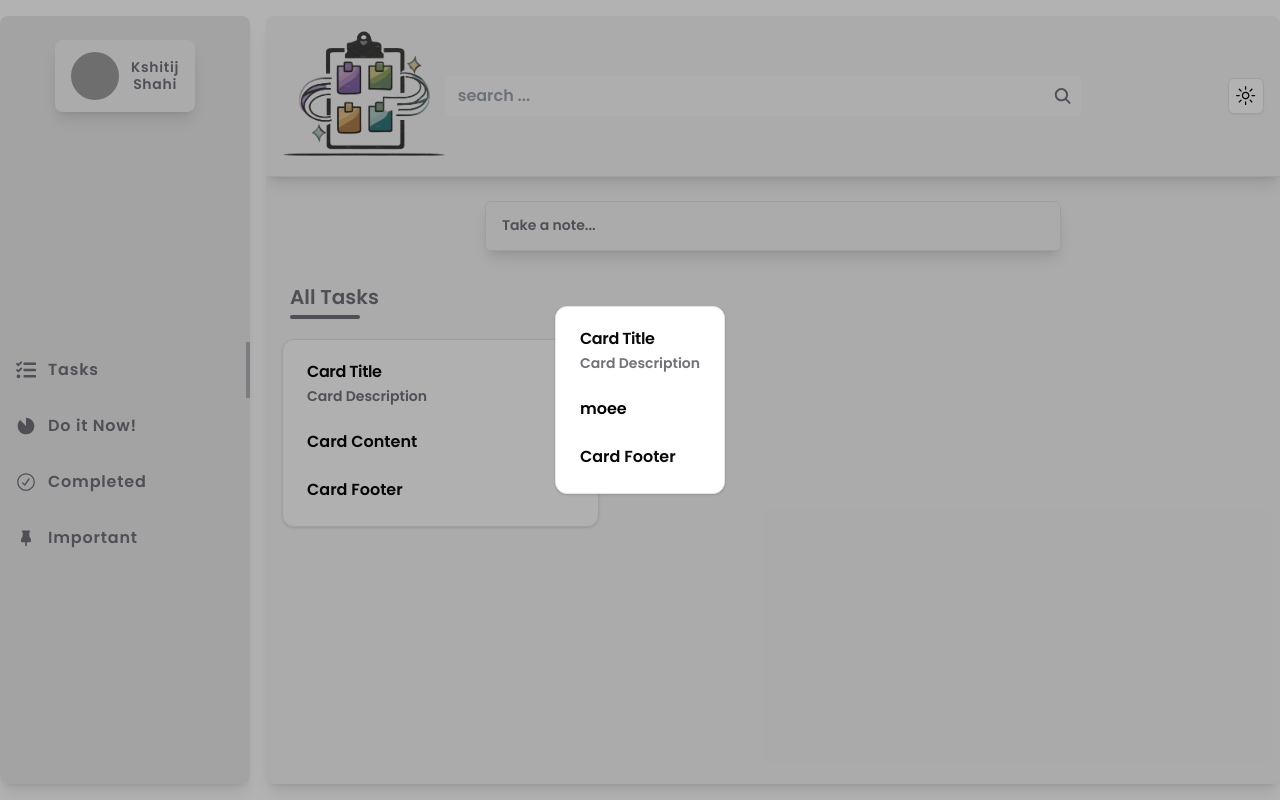
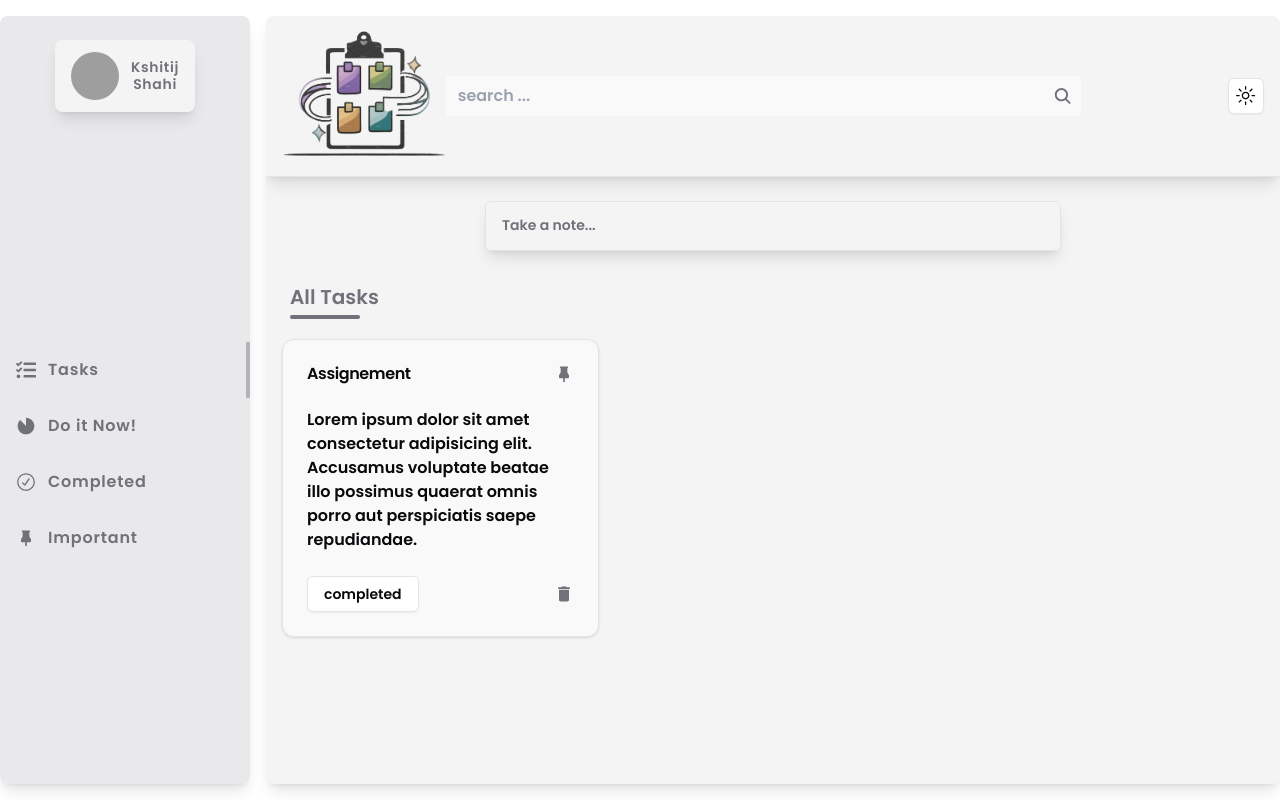
Before and after one commit to Moee5055/Task-Manager, a Next.js app: page /tasks in a window 1280 px wide. Built offline with nearby package versions, Linux system fonts and the light colour scheme; grey boxes are pictures that could not be loaded.

Commit message:
up to single display card

```diff
--- a/src/app/_components/DateRangePicker.tsx
+++ b/src/app/_components/DateRangePicker.tsx
@@ -74,7 +74,7 @@ export function DatePickerWithRange({
                 format(date.from, "LLL dd, y")
               )
             ) : (
-              <span className="text-sm sm:text-md 2xl:text-lg text-muted-foreground">
+              <span className="text-sm sm:text-md text-muted-foreground">
                 Pick a date
               </span>
             )}
--- a/src/app/_components/task/CreateTask.tsx
+++ b/src/app/_components/task/CreateTask.tsx
@@ -35,10 +35,14 @@ export function MyForm() {
       },
       important: false,
       completed: false,
+      file: null,
     },
   });
 
+  const fileRef = form.register("file");
+
   const onSubmit = (data: FormData) => {
+    localStorage.setItem("data", JSON.stringify(data));
     console.log(data);
   };
 
@@ -56,7 +60,7 @@ export function MyForm() {
                 <Input
                   placeholder="Title"
                   {...field}
-                  className="text-sm sm:text-md 2xl:text-lg"
+                  className="text-sm sm:text-md"
                 />
               </FormControl>
               <FormMessage />
@@ -72,7 +76,22 @@ export function MyForm() {
                 <Textarea
                   placeholder="Take a note..."
                   {...field}
-                  className="h-20 sm:h-40 2xl:h-50 text-sm sm:text-md 2xl:text-lg overflow-hidden"
+                  className="h-20 sm:h-40 2xl:h-50 text-sm sm:text-md overflow-hidden"
+                />
+              </FormControl>
+            </FormItem>
+          )}
+        />
+        <FormField
+          control={form.control}
+          name="file"
+          render={() => (
+            <FormItem>
+              <FormControl>
+                <Input
+                  type="file"
+                  {...fileRef}
+                  className="text-muted-foreground"
                 />
               </FormControl>
               <FormMessage />
@@ -104,7 +123,7 @@ export function MyForm() {
                   onCheckedChange={field.onChange}
                 />
               </FormControl>
-              <FormLabel className="text-sm sm:text-md 2xl:text-lg text-muted-foreground">
+              <FormLabel className="text-sm sm:text-md text-muted-foreground">
                 Important
               </FormLabel>
             </FormItem>
@@ -121,7 +140,7 @@ export function MyForm() {
                   onCheckedChange={field.onChange}
                 />
               </FormControl>
-              <FormLabel className="text-sm sm:text-md 2xl:text-lg text-muted-foreground">
+              <FormLabel className="text-sm sm:text-md  text-muted-foreground">
                 Completed
               </FormLabel>
             </FormItem>
@@ -129,10 +148,7 @@ export function MyForm() {
         />
 
         <div className="w-full flex justify-between">
-          <DialogClose asChild>
-            <Button type="submit">Submit</Button>
-          </DialogClose>
-
+          <Button type="submit">Submit</Button>
           <DialogClose asChild>
             <Button variant={"destructive"}>Close</Button>
           </DialogClose>
--- a/src/app/_components/task/Display.tsx
+++ b/src/app/_components/task/Display.tsx
@@ -7,11 +7,20 @@ import {
   CardHeader,
   CardTitle,
 } from "@/components/ui/card";
-import { useState } from "react";
-import EditModal from "./EditModal";
+import { MdDelete } from "react-icons/md";
+import { TbPinnedFilled } from "react-icons/tb";
+
+import {
+  Dialog,
+  DialogContent,
+  DialogDescription,
+  DialogHeader,
+  DialogTitle,
+  DialogTrigger,
+} from "@/components/ui/dialog";
+import { Button } from "@/components/ui/button";
 
 const DisplayTask = () => {
-  const [isOpen, setIsOpen] = useState(true);
   return (
     <div className="flex flex-col space-y-3 px-4">
       <div className="space-y-1 relative left-2">
@@ -19,19 +28,41 @@ const DisplayTask = () => {
         <div className="h-1 w-[70px] bg-muted-foreground rounded-lg"></div>
       </div>
       <div className="grid grid-cols-1 md:grid-cols-2 lg:grid-cols-3 2xl:grid-cols-4 gap-4 pt-2">
-        {isOpen && <EditModal onClose={() => setIsOpen(false)} />}
-        <Card className="bg-background/70" onClick={() => setIsOpen(true)}>
-          <CardHeader>
-            <CardTitle>Card Title</CardTitle>
-            <CardDescription>Card Description</CardDescription>
-          </CardHeader>
-          <CardContent>
-            <p>Card Content</p>
-          </CardContent>
-          <CardFooter>
-            <p>Card Footer</p>
-          </CardFooter>
-        </Card>
+        <Dialog>
+          <DialogTrigger asChild>
+            <Card className="bg-background/50 flex flex-col">
+              <CardHeader>
+                <CardTitle className="flex justify-between items-center">
+                  Assignement
+                  <TbPinnedFilled
+                    className="h-5 w-5 text-muted-foreground cursor-pointer"
+                    onClick={(e) => e.stopPropagation()}
+                  />
+                </CardTitle>
+              </CardHeader>
+              <CardContent className="flex-1">
+                <p>
+                  Lorem ipsum dolor sit amet consectetur adipisicing elit.
+                  Accusamus voluptate beatae illo possimus quaerat omnis porro
+                  aut perspiciatis saepe repudiandae.
+                </p>
+              </CardContent>
+              <CardFooter className="flex justify-between items-center">
+                <Button variant={"outline"}>completed</Button>
+                <MdDelete className="h-5 w-5 text-muted-foreground hover:scale-125 cursor-pointer" />
+              </CardFooter>
+            </Card>
+          </DialogTrigger>
+          <DialogContent>
+            <DialogHeader>
+              <DialogTitle>Are you absolutely sure?</DialogTitle>
+              <DialogDescription>
+                This action cannot be undone. This will permanently delete your
+                account and remove your data from our servers.
+              </DialogDescription>
+            </DialogHeader>
+          </DialogContent>
+        </Dialog>
       </div>
     </div>
   );
--- a/src/schema/CreateTaskSchema.ts
+++ b/src/schema/CreateTaskSchema.ts
@@ -5,10 +5,13 @@ const optionalDateRangeSchema = z.object({
   to: z.date().nullable().optional(),
 });
 
+const fileSchema = z.instanceof(FileList);
+
 export const CreateTaskSchema = z.object({
   title: z.string().min(1, { message: "Title Field Required" }),
   description: z.string().optional(),
   date: optionalDateRangeSchema,
   important: z.boolean().optional(),
   completed: z.boolean().optional(),
+  file: fileSchema.nullable(),
 });
```
